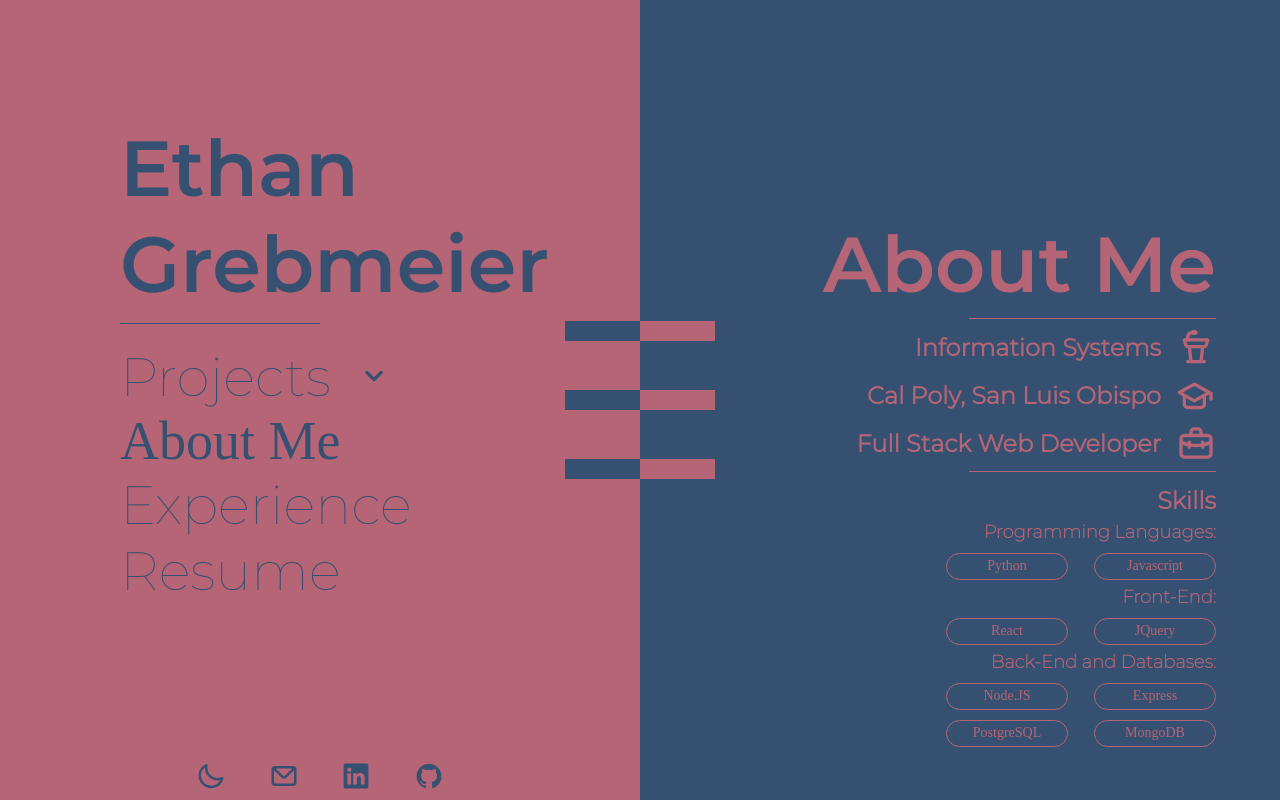
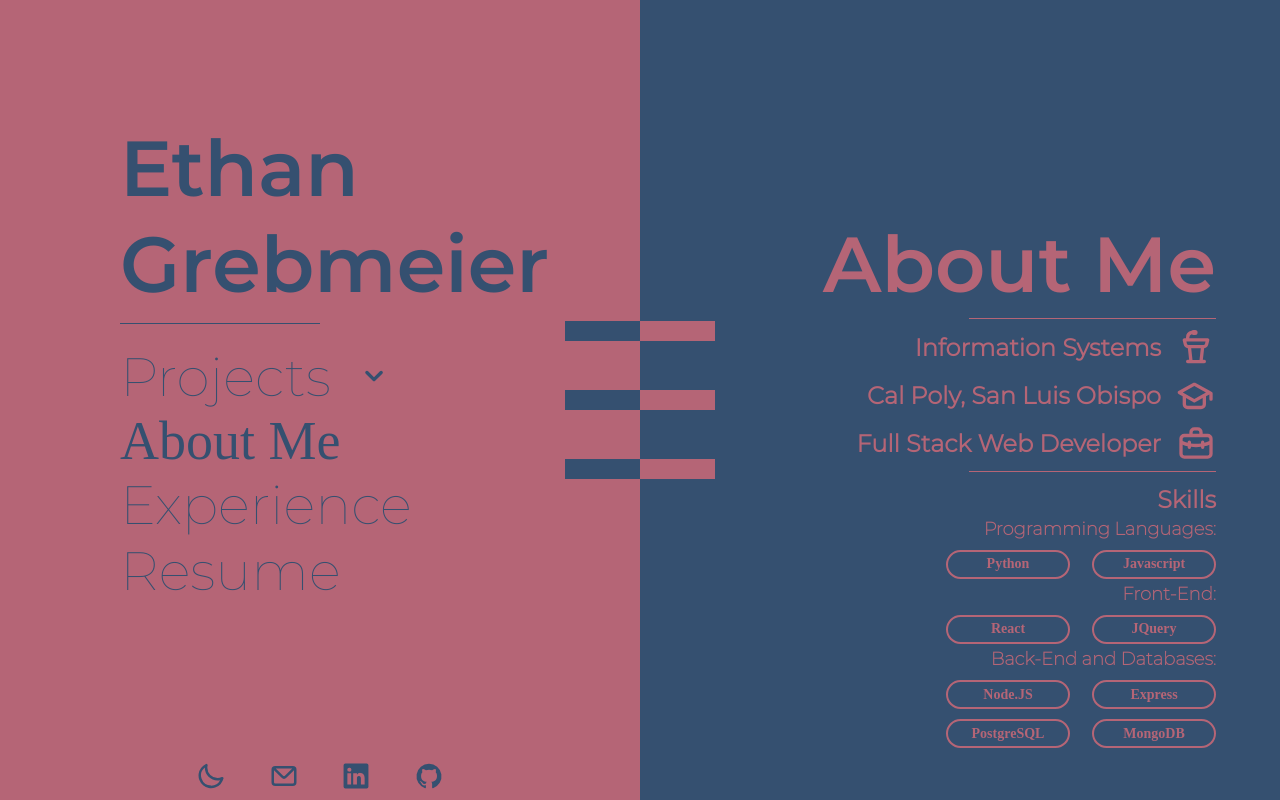
Before and after one commit to EthanGrebmeier/portfolio-2.0, a React (Create React App) app: page /about in a window 1280 px wide. Built offline with nearby package versions, Linux system fonts and the light colour scheme; a web font is replaced by a local one.

Commit message:
made skill bubbles more prominent

```diff
--- a/src/components/SkillBubble/SkillBubble.js
+++ b/src/components/SkillBubble/SkillBubble.js
@@ -8,9 +8,10 @@ export default function SkillBubble(props){
             width: props.size === "small" ? "120px" : "150px",
             marginTop: "10px",
             borderRadius: "20px",
-            border: `1px solid ${props.color}`,
+            border: `2px solid ${props.color}`,
             color: `${props.color}`,
             fontSize: props.size === "small" ? "14px" : "20px",
+            fontWeight: '600',
             display: "flex",
             justifyContent: "center",
             alignItems: "center"
```
Also changed, not shown: 1 other file (tests, documents, lock files or other folders).
